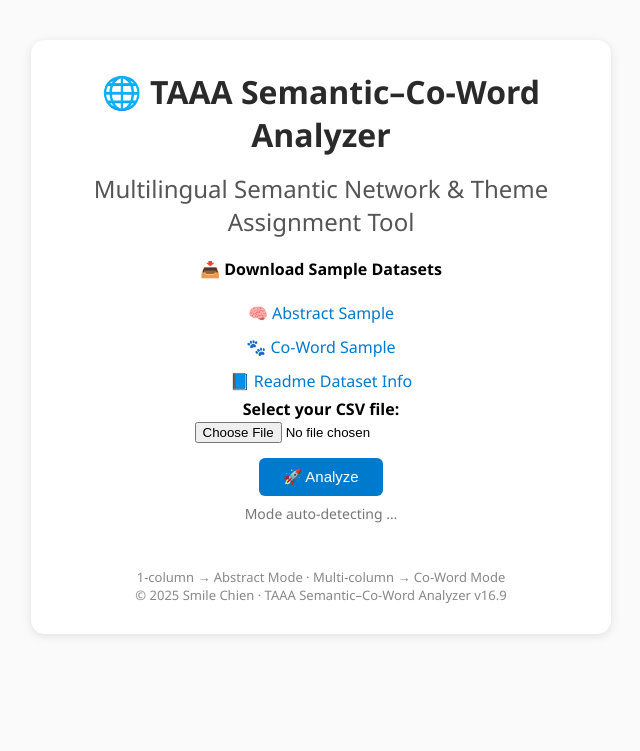
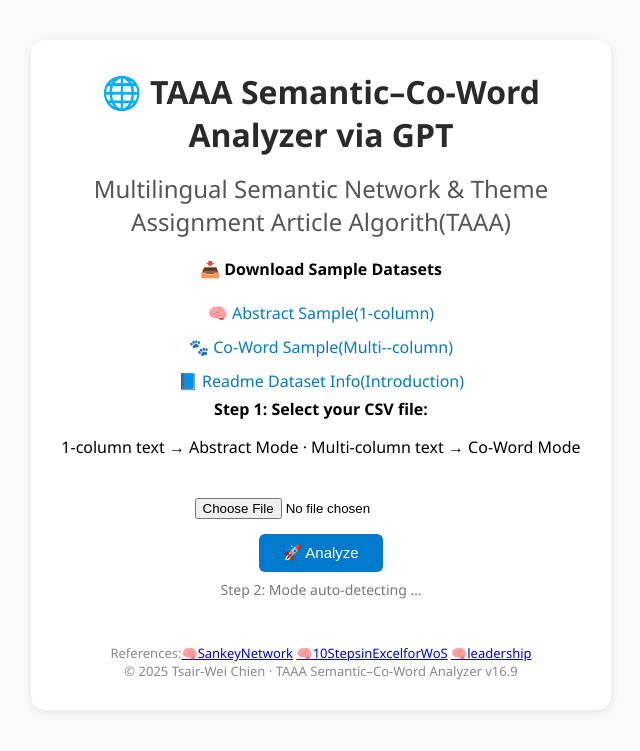
Before and after one commit to smilechien/TAAA_Semantic_Extractor, a FastAPI app: page / in a window 1280 px wide. Shown: the top 751 px of the page, without its empty margins (319-959 px from the left). Run offline with FastAPI, Linux system fonts and the light colour scheme.

Commit message:
Add files via upload

```diff
--- a/app/templates/index.html
+++ b/app/templates/index.html
@@ -23,29 +23,33 @@ footer{margin-top:25px;font-size:13px;color:#888;}
 </head>
 <body>
 <div class="container">
-  <h1>🌐 TAAA Semantic–Co-Word Analyzer</h1>
-  <h2>Multilingual Semantic Network & Theme Assignment Tool</h2>
+  <h1>🌐 TAAA Semantic–Co-Word Analyzer via GPT</h1>
+  <h2>Multilingual Semantic Network & Theme Assignment Article Algorith(TAAA)</h2>
   <div class="downloads">
     <p><strong>📥 Download Sample Datasets</strong></p>
-    <a href="/static/abstract_sample.csv" target="_blank">🧠 Abstract Sample</a><br>
-    <a href="/static/coword_sample.csv" target="_blank">🐾 Co-Word Sample</a><br>
-    <a href="/static/readme_dataset_info.csv" target="_blank">📘 Readme Dataset Info</a>
+    <a href="/static/abstract_sample.csv" target="_blank">🧠 Abstract Sample(1-column)</a><br>
+    <a href="/static/coword_sample.csv" target="_blank">🐾 Co-Word Sample(Multi--column)</a><br>
+    <a href="/static/readme_dataset_info.csv" target="_blank">📘 Readme Dataset Info(Introduction)</a>
   </div>
 
   <form id="uploadForm" enctype="multipart/form-data">
-    <label for="file">Select your CSV file:</label><br>
+    <label for="file">Step 1: Select your CSV file:</label><br>
+       <p>1-column text → Abstract Mode · Multi-column text → Co-Word Mode</p><br>
     <input type="file" id="file" name="file" accept=".csv" required><br>
     <button type="submit">🚀 Analyze</button>
   </form>
 
   <div class="spinner" id="spinner">⏳ Analyzing … / 分析中 …</div>
-  <div class="indicator" id="modeIndicator">Mode auto-detecting …</div>
+  <div class="indicator" id="modeIndicator">Step 2: Mode auto-detecting …</div>
   <div id="modeHint" style="font-size:13px;color:#666;margin-top:5px;"></div>
   <div class="preview" id="preview"></div>
 
   <footer>
-    1-column → Abstract Mode · Multi-column → Co-Word Mode<br>
-    © 2025 Smile Chien · TAAA Semantic–Co-Word Analyzer v16.9
+
+    References:<a href="https://pubmed.ncbi.nlm.nih.gov/40547885/" target="_blank">🧠SankeyNetwork</a>
+    <a href="https://www.sciencedirect.com/science/article/pii/S2352711025003693" target="_blank">🧠10StepsinExcelforWoS</a>
+    <a href="https://pubmed.ncbi.nlm.nih.gov/40836275/" target="_blank">🧠leadership</a><br>
+    © 2025 Tsair-Wei Chien · TAAA Semantic–Co-Word Analyzer v16.9
   </footer>
 </div>
 
```
